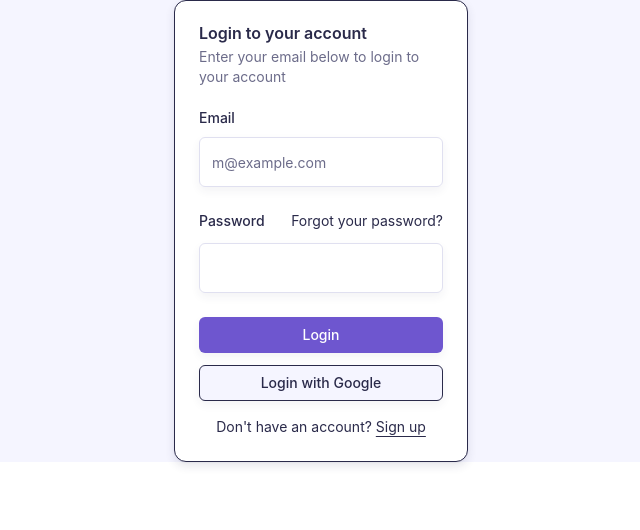
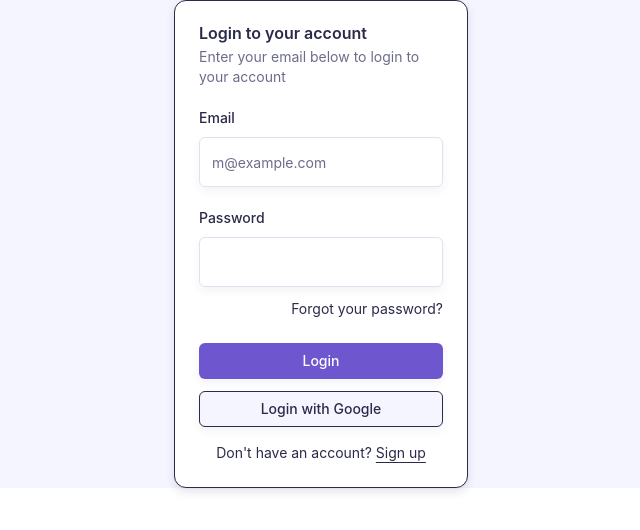
Before and after one commit to B-Chichi/Event-planner-Frontend, a React (Vite) app: page / in a window 1280 px wide. Shown: the top 530 px of the page, without its empty margins (319-959 px from the left). Built offline with nearby package versions, Linux system fonts and the light colour scheme.

Commit message:
styling changes made

```diff
--- a/src/components/login-form.jsx
+++ b/src/components/login-form.jsx
@@ -63,14 +63,14 @@ export function LoginForm({ className, ...props }) {
               <div className="grid gap-3">
                 <div className="flex items-center">
                   <Label htmlFor="password">Password</Label>
-                  <a
-                    href="#"
-                    className="ml-auto inline-block text-sm underline-offset-4 hover:underline"
-                  >
-                    Forgot your password?
-                  </a>
                 </div>
                 <Input id="password" type="password" required />
+                <a
+                  href="#"
+                  className="ml-auto inline-block text-sm underline-offset-4 hover:underline"
+                >
+                  Forgot your password?
+                </a>
               </div>
               <div className="flex flex-col gap-3">
                 <Button type="submit" className="w-full">
```
